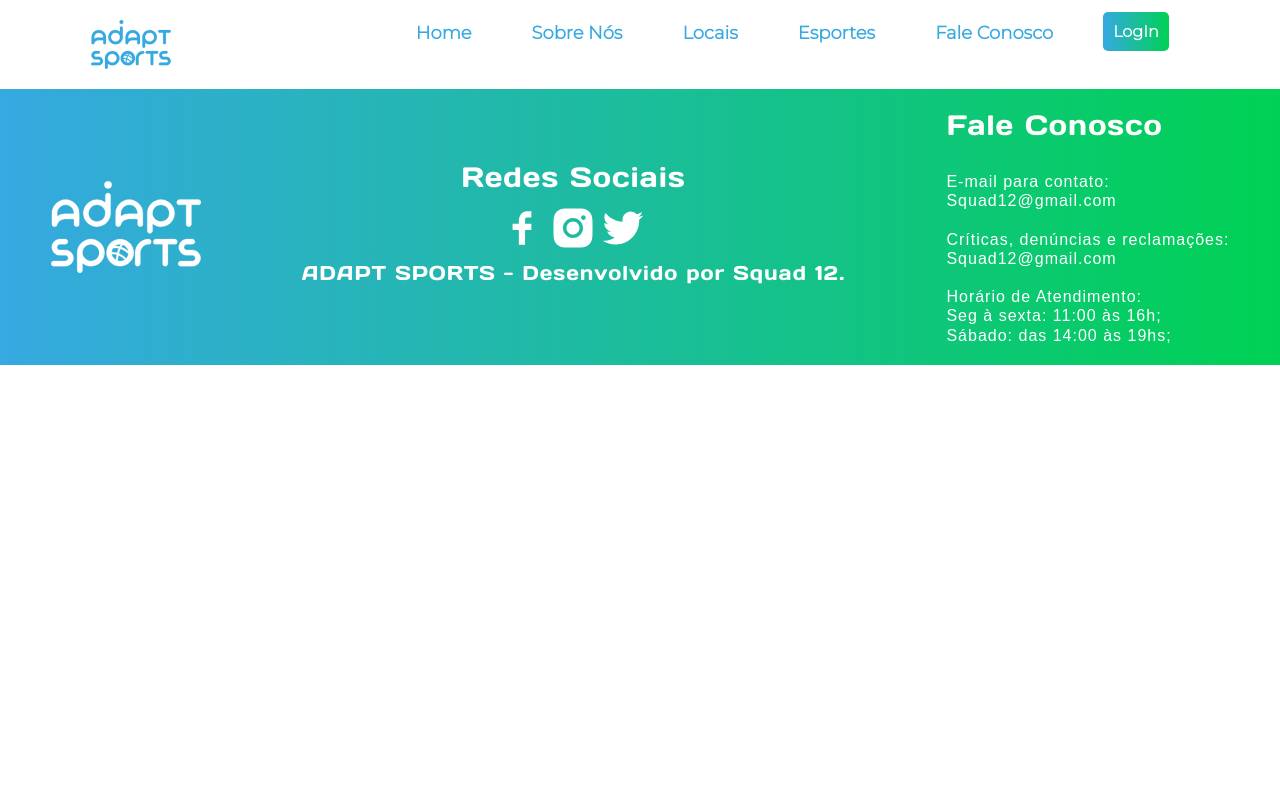
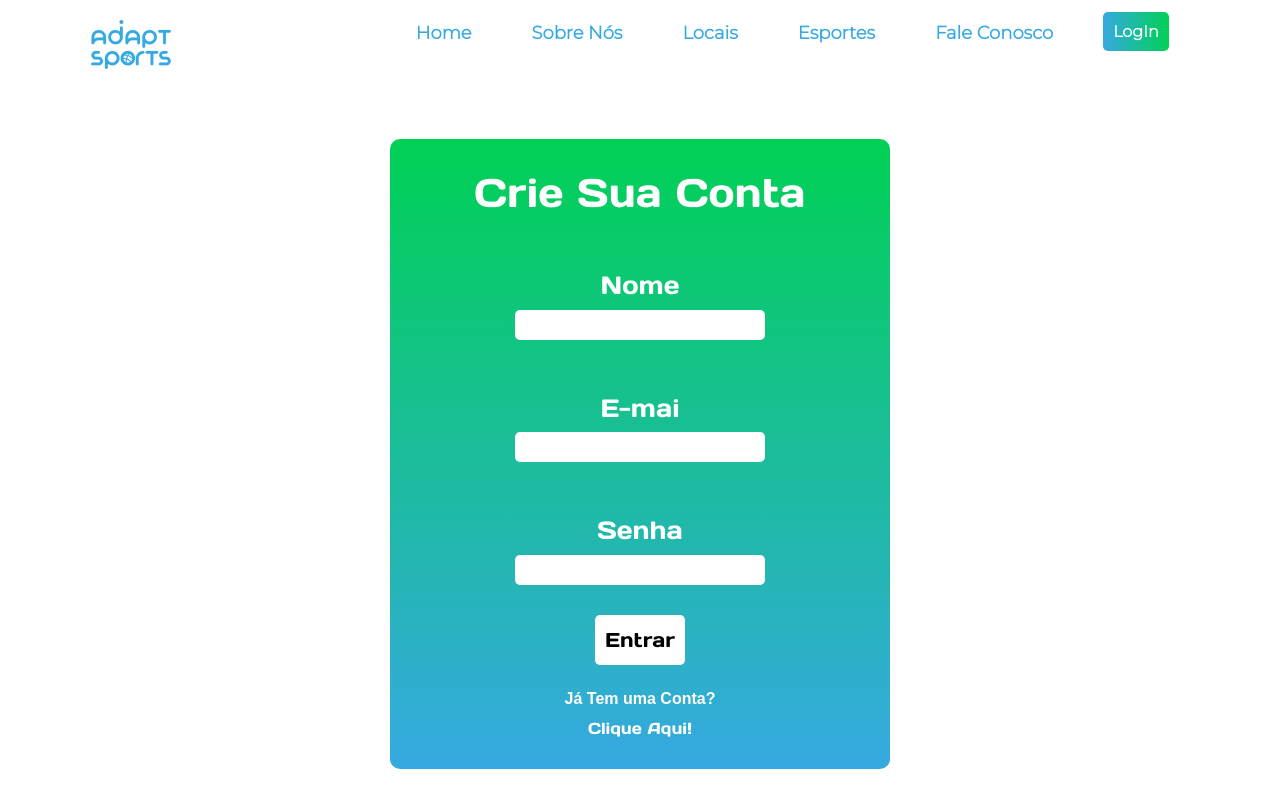
Before and after one commit to Apolock33/ProjetoFinal-Parte3-EntregaFinal, a React (Create React App) app in the folder adaptsports-front-end/: page /cadastro in a window 1280 px wide. Shown: the top 800 px of the page. Built offline with nearby package versions, Linux system fonts and the light colour scheme.

Commit message:
Commit Login/Cadastro Finalizados

```diff
--- a/adaptsports-front-end/public/index.html
+++ b/adaptsports-front-end/public/index.html
@@ -9,8 +9,7 @@
       name="description"
       content="Web site created using create-react-app"
     />
-    <link href="https://cdn.jsdelivr.net/npm/bootstrap@5.1.3/dist/css/bootstrap.min.css" rel="stylesheet"
-      integrity="sha384-1BmE4kWBq78iYhFldvKuhfTAU6auU8tT94WrHftjDbrCEXSU1oBoqyl2QvZ6jIW3" crossorigin="anonymous">
+
     <link rel="apple-touch-icon" href="%PUBLIC_URL%/logo192.png" />
     <!--
       manifest.json provides metadata used when your web app is installed on a
--- a/adaptsports-front-end/src/Components/NavBar/NavBar.js
+++ b/adaptsports-front-end/src/Components/NavBar/NavBar.js
@@ -16,7 +16,7 @@ export default function NavBar() {
           <li><Link className='a' to='/locais'>Locais</Link></li>
           <li><Link className='a' to='/esportes'>Esportes</Link></li>
           <li><Link className='a' to='/contatos'>Fale Conosco</Link></li>
-          <li><Link className='Login' to='/'>LogIn</Link></li>
+          <li><Link className='Login' to='/login'>LogIn</Link></li>
         </ul>
       </div>
     </header>
--- a/adaptsports-front-end/src/Pages/Login/Cadastro.css
+++ b/adaptsports-front-end/src/Pages/Login/Cadastro.css
@@ -0,0 +1,76 @@
+.CadastroContainer {
+  display: flex;
+  justify-content: center;
+  align-items: center;
+  margin: 50px 0;
+}
+
+.CadastroFormBody {
+  background: linear-gradient(to top, #36a9e1, #00d154);
+  height: 630px;
+  width: 500px;
+  border-radius: 10px;
+}
+.CadastroFormBody h1 {
+  color: #fff;
+  font-family: "daysone";
+  text-align: center;
+  margin: 30px;
+}
+.Formulario {
+  display: flex;
+  flex-direction: column;
+  align-items: center;
+  justify-content: center;
+}
+
+.inputs {
+  display: flex;
+  flex-direction: column;
+  align-items: center;
+  justify-content: center;
+}
+
+.inputs label {
+  color: #fff;
+  font-family: "daysone";
+  font-size: 25px;
+  margin: 20px 0 5px 0;
+}
+.inputs input {
+  border: none;
+  border-radius: 5px;
+  width: 250px;
+  height: 30px;
+  margin-bottom: 30px;
+  font-family: Montserrat,sans-serif;
+  font-weight:bold;
+}
+
+.Formulario button {
+  border: none;
+  padding: 10px;
+  background-color: #fff;
+  font-size: 20px;
+  font-family: "daysone";
+  border-radius: 5px;
+}
+
+.Formulario button:hover {
+    box-shadow: 0px 7px 10px rgba(0, 0, 0, 0.5);
+}
+
+.Formulario h6{
+    font-family: Montserrat, sans-serif;
+    font-weight: bold;
+    color: #fff;
+}
+
+.Formulario a{
+    font-family: 'daysone';
+    text-decoration: none;
+    color:#fff;
+}
+.Formulario a:hover{
+    color:black;
+}
--- a/adaptsports-front-end/src/Pages/Login/Cadastro.js
+++ b/adaptsports-front-end/src/Pages/Login/Cadastro.js
@@ -1,9 +1,30 @@
 import React from 'react';
+import { Link } from 'react-router-dom';
+import './Cadastro.css'
 
-export default function Login() {
+export default function Cadastro() {
  return (
-   <div>
-
-   </div>
+     <div className="CadastroContainer">
+         <div className="CadastroFormBody">
+             <h1>Crie Sua Conta</h1>
+             <form className="Formulario">
+                 <div className="inputs">
+                     <label className="userLabel">Nome</label>
+                     <input type="text" className="userInput" />
+                 </div>
+                 <div className="inputs">
+                     <label className="userLabel">E-mai</label>
+                     <input type="email" className="userInput" />
+                 </div>
+                 <div className="inputs">
+                     <label className="sehaLabel">Senha</label>
+                     <input type="text" className="senhaInput" />
+                 </div>
+                 <button className="butonSubmit">Entrar</button><br />
+                 <h6 >Já Tem uma Conta?</h6>
+                 <Link to='/login'>Clique Aqui!</Link>
+             </form>
+         </div>
+     </div>
  );
 }
--- a/adaptsports-front-end/src/Pages/Login/Login.css
+++ b/adaptsports-front-end/src/Pages/Login/Login.css
@@ -7,7 +7,7 @@
 
 .LoginFormBody {
   background: linear-gradient(to top, #36a9e1, #00d154);
-  height: 600px;
+  height: 510px;
   width: 500px;
   border-radius: 10px;
 }
@@ -17,3 +17,60 @@
   text-align: center;
   margin: 30px;
 }
+.Formulario {
+  display: flex;
+  flex-direction: column;
+  align-items: center;
+  justify-content: center;
+}
+
+.inputs {
+  display: flex;
+  flex-direction: column;
+  align-items: center;
+  justify-content: center;
+}
+
+.inputs label {
+  color: #fff;
+  font-family: "daysone";
+  font-size: 25px;
+  margin: 20px 0 5px 0;
+}
+.inputs input {
+  border: none;
+  border-radius: 5px;
+  width: 250px;
+  height: 30px;
+  margin-bottom: 30px;
+  font-family: Montserrat,sans-serif;
+  font-weight:bold;
+}
+
+.Formulario button {
+  border: none;
+  padding: 10px;
+  background-color: #fff;
+  font-size: 20px;
+  font-family: "daysone";
+  border-radius: 5px;
+}
+
+.Formulario button:hover {
+    box-shadow: 0px 7px 10px rgba(0, 0, 0, 0.5);
+}
+
+.Formulario h6{
+    font-family: Montserrat, sans-serif;
+    font-weight: bold;
+    color: #fff;
+}
+
+.Formulario a{
+    font-family: 'daysone';
+    text-decoration: none;
+    color:#fff;
+}
+.Formulario a:hover{
+    color:black;
+}
--- a/adaptsports-front-end/src/Pages/Login/Login.js
+++ b/adaptsports-front-end/src/Pages/Login/Login.js
@@ -1,4 +1,5 @@
 import React from 'react';
+import { Link } from 'react-router-dom';
 import './Login.css'
 
 export default function Login() {
@@ -6,6 +7,19 @@ export default function Login() {
         <div className="LoginContainer">
             <div className="LoginFormBody">
                 <h1>Acesse Sua Conta</h1>
+                <form className="Formulario">
+                    <div className="inputs">
+                        <label className="userLabel">Usuário / E-mai</label>
+                        <input type="email" className="userInput"/>
+                    </div>
+                    <div className="inputs">
+                        <label className="sehaLabel">Senha</label>
+                        <input type="password" className="senhaInput" />
+                    </div>
+                    <button className="butonSubmit">Entrar</button><br/>
+                    <h6>Ainda Não Tem uma Conta?</h6>
+                    <Link to="/cadastro">Clique Aqui!</Link>
+                </form>
             </div>
         </div>
     );
--- a/adaptsports-front-end/src/Pages/SobreNos/index.js
+++ b/adaptsports-front-end/src/Pages/SobreNos/index.js
@@ -17,7 +17,7 @@ export default function SobreNos() {
   return (
     <div>
       <div className="divisor">
-        <h3>Sobre Nós</h3>
+        <h3>Sobre Nós</h3><br/>
         <p>Uma breve descrição sobre nosso projeto, nossas intenções e nossa equipe.</p>
       </div>
 
--- a/adaptsports-front-end/src/routes.js
+++ b/adaptsports-front-end/src/routes.js
@@ -7,6 +7,7 @@ import Esportes from './Pages/Esportes/index';
 import NavBar from './Components/NavBar/NavBar';
 import Contatos from './Pages/Contatos';
 import Login from './Pages/Login/Login'
+import Cadastro from './Pages/Login/Cadastro'
 import PutLocais from './Pages/Requisicoes/PutLocais/PutLocais';
 import PostLocais from './Pages/Requisicoes/PostLocais/PostLocais'
 
@@ -22,6 +23,7 @@ export default function Routes() {
                     <Route path='/esportes' component={Esportes} />
                     <Route path='/contatos' component={Contatos} />
                     <Route path='/login' component={Login} />
+                    <Route path='/cadastro' component={Cadastro} />
                     <Route path='/atualizarLocal' component={PutLocais} />
                     <Route path='/adicionarLocal' component={PostLocais} />
                 </Switch>
```
